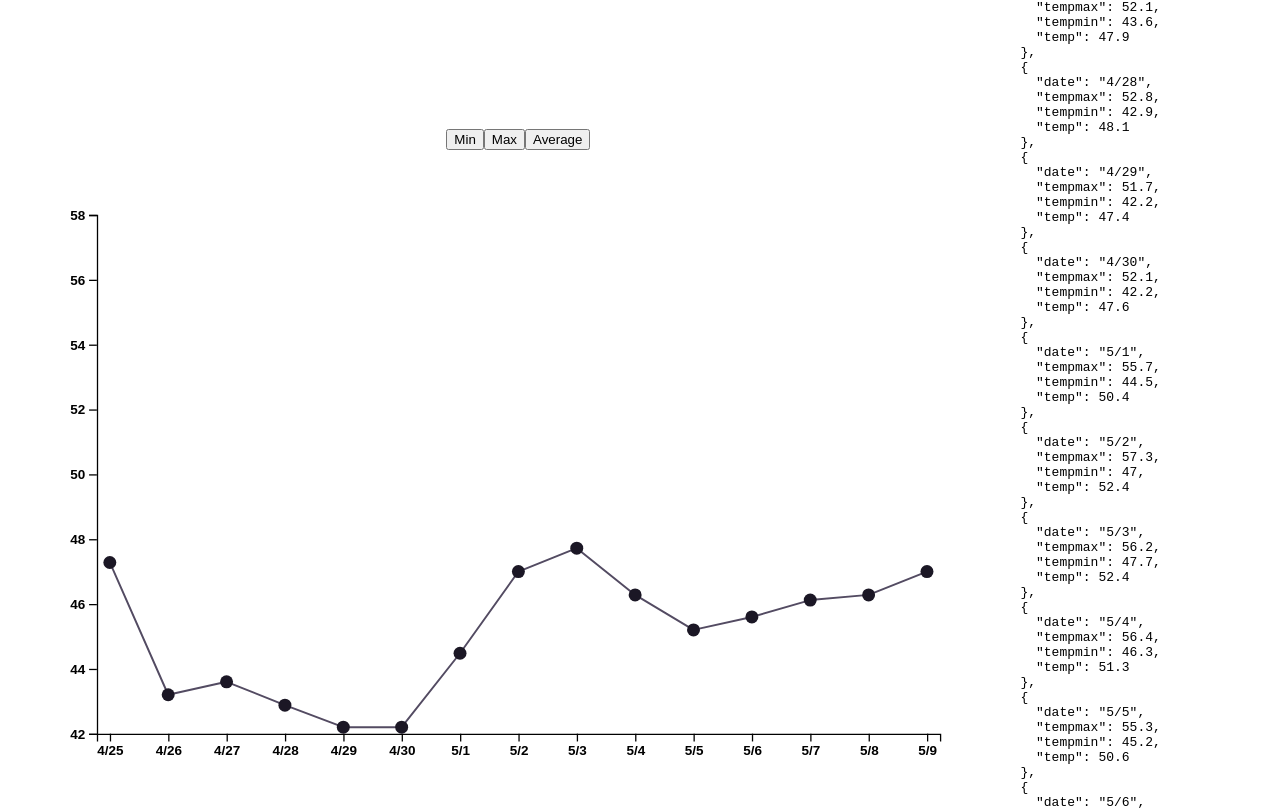
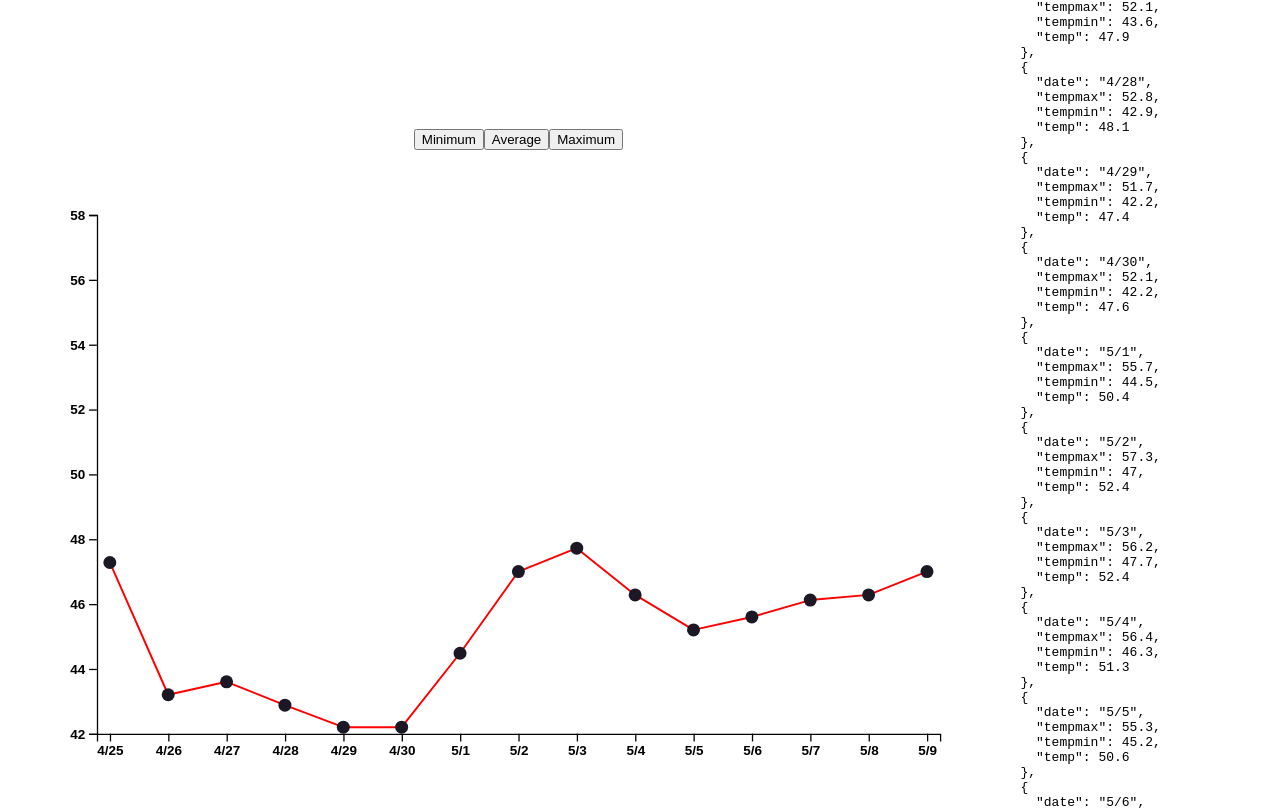
Before and after one commit to HyeokJungKim/AirQuality, a React (Create React App) app: page / in a window 1280 px wide. Shown: the part 1016-1826 px from the top of the page. Built offline with nearby package versions, Linux system fonts and the light colour scheme.

Commit message:
state transition

```diff
--- a/src/components/graphs/forecast.js
+++ b/src/components/graphs/forecast.js
@@ -4,7 +4,8 @@ import * as d3 from "d3"
 class Forecast extends React.Component{
 
     state = {
-        chosen: "tempmin"
+        chosen: "tempmin",
+        color: "red"
     }
 
     componentDidMount(){
@@ -29,6 +30,9 @@ class Forecast extends React.Component{
         this.xAxis = chart.append("g")
             .attr("transform", `translate(0, ${this.height})`)
         this.yAxis = chart.append("g")
+
+        this.xBar = chart.append("g")
+        this.yBar = chart.append("g")
 
         this.renderSpecificGraph()
     }
@@ -71,7 +75,7 @@ class Forecast extends React.Component{
 
     // HELPER:
     renderLineAndPoints(xScale, yScale){
-        let {chosen} = this.state
+        let {chosen, color} = this.state
 
         this.lineFunc = d3.line()
             .x(function(d) { return xScale(d.date) })
@@ -80,11 +84,16 @@ class Forecast extends React.Component{
         this.line = this.graph.append("path")
             .datum(this.props.temperatures)
             .attr("fill", "none")
-            .attr("stroke", "#534B62")
+            .attr("stroke", color)
             .attr("stroke-linejoin", "round")
             .attr("stroke-linecap", "round")
             .attr("stroke-width", 1.5)
-            .attr("d", this.lineFunc);
+            .style("opacity", 0)
+            .attr("d", this.lineFunc)
+
+        this.line.transition()
+            .delay(this.props.temperatures.length * 100)
+            .style("opacity", 1)
 
         this.circles = this.graph.selectAll("circle")
             .data(this.props.temperatures)
@@ -93,9 +102,14 @@ class Forecast extends React.Component{
             .attr("r", 5)
             .attr("cx", function(d) { return xScale(d.date) })
             .attr("cy", function(d) { return yScale(d[chosen]) })
+            .style("opacity", 0)
             .style("fill", "#1B1725")
 
-
+        this.circles.transition()
+            .delay(function(d, i) {
+                return i * 100
+            })
+            .style("opacity", 1);
     }
 
     renderSpecificGraph(){
@@ -114,17 +128,14 @@ class Forecast extends React.Component{
         if(chosen !== this.state.chosen){
             this.updateLineAndCircle()
         }
-
     }
-
-
 
     render(){
         return(
             <div id="forecast">
-                <button onClick={() => {this.setState({chosen: "tempmin"})}}>Min</button>
-                <button onClick={() => {this.setState({chosen: "temp"})}}>Max</button>
-                <button onClick={() => {this.setState({chosen: "tempmax"})}}>Average</button>
+                <button onClick={() => {this.setState({chosen: "tempmin", color: "red"})}}>Minimum</button>
+                <button onClick={() => {this.setState({chosen: "temp", color: "green"})}}>Average</button>
+                <button onClick={() => {this.setState({chosen: "tempmax", color: "blue"})}}>Maximum</button>
             </div>
         )
     }
```
